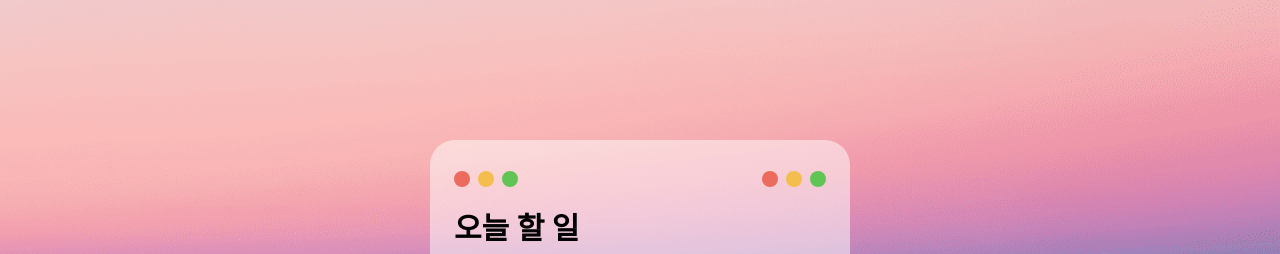
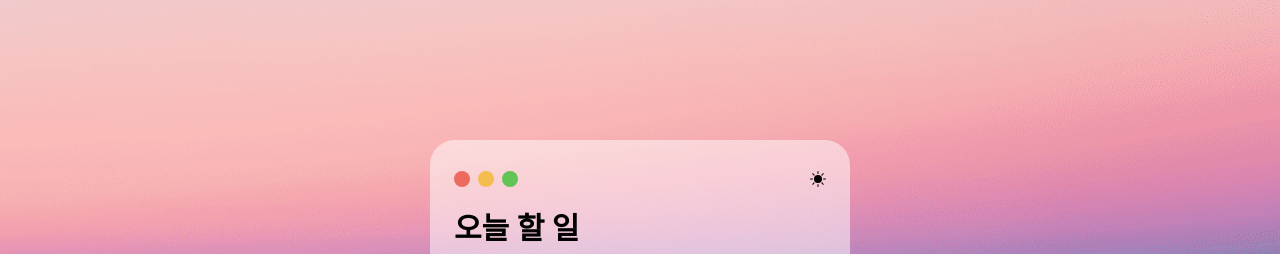
Before and after one commit to wkdwhdghks/redux-todolist, a React (Create React App) app: page / in a window 1280 px wide. Shown: the top 254 px of the page. Built offline with nearby package versions, Linux system fonts and the light colour scheme.

Commit message:
다크모드 구현

```diff
--- a/src/App.module.css
+++ b/src/App.module.css
@@ -48,4 +48,19 @@
   height: calc(100% - 24px - 30px - 36px - 21px - 19px - 30px - 50px);
   overflow-y: scroll;
   margin-bottom: 20px;
+  padding-right: 10px;
 }
+
+::-webkit-scrollbar {
+  width: 10px;
+}
+
+::-webkit-scrollbar-thumb {
+  background: var(--color-scrollbar);
+  border-radius: 10px;
+}
+
+::-webkit-scrollbar-track {
+  background: var(--color-scrollbar-bg);
+  border-radius: 10px;
+}
--- a/src/App.tsx
+++ b/src/App.tsx
@@ -1,4 +1,4 @@
-import { useState } from "react";
+import { useEffect, useState } from "react";
 import { v4 as uuid } from "uuid";
 import { useDispatch, useSelector } from "react-redux";
 import { RootState } from "./store/store";
@@ -6,6 +6,7 @@ import { addTodo } from "./store/slices/todoSlice";
 import Header from "./components/Header";
 import TodoItem from "./components/TodoItem";
 import styles from "./App.module.css";
+import { darkModeCheck } from "./store/slices/darkModeSlice";
 
 interface Todo {
   id: string;
@@ -34,6 +35,14 @@ function App() {
     dispatch(addTodo([...todos, todo]));
     setText("");
   };
+
+  useEffect(() => {
+    const isDark =
+      localStorage.theme === "dark" ||
+      (!("theme" in localStorage) &&
+        window.matchMedia("(prefers-color-scheme: dark)").matches);
+    dispatch(darkModeCheck(isDark));
+  }, [dispatch]);
 
   return (
     <div className={styles.container}>
--- a/src/components/Header.module.css
+++ b/src/components/Header.module.css
@@ -2,6 +2,7 @@
   width: 100%;
   height: 130px;
   margin-bottom: 10px;
+  color: var(--color-text);
 }
 
 .headerContainer {
@@ -11,7 +12,8 @@
   margin-bottom: 10px;
 }
 
-.circleContainer {
+.circleContainer,
+.darkModeContainer {
   display: flex;
   align-items: center;
 }
@@ -35,6 +37,17 @@
   margin-left: 8px;
 }
 
+.sun,
+.moon {
+  transition-duration: 0.3s;
+  transition-property: transform;
+}
+
+.sun:hover,
+.moon:hover {
+  transform: scale(1.3);
+}
+
 .title {
   font-size: 30px;
   font-weight: bold;
--- a/src/components/Header.tsx
+++ b/src/components/Header.tsx
@@ -1,7 +1,9 @@
 import { useState } from "react";
-import styles from "./Header.module.css";
 import { useDispatch, useSelector } from "react-redux";
 import { RootState } from "../store/store";
+import { BsFillSunFill, BsFillMoonFill } from "react-icons/bs";
+import styles from "./Header.module.css";
+import { toggleDarkMode } from "../store/slices/darkModeSlice";
 
 const Header: React.FC = () => {
   const [timer, setTimer] = useState("00:00:00");
@@ -13,7 +15,6 @@ const Header: React.FC = () => {
     const todayDate = now.getDate();
     const week = ["SUN", "MON", "TUE", "WED", "THE", "FRI", "SAT"];
     const dayOfWeek = week[now.getDay()];
-
     return todayYear + "." + todayMonth + "." + todayDate + dayOfWeek;
   };
 
@@ -29,8 +30,9 @@ const Header: React.FC = () => {
   startTimer();
 
   const todos = useSelector((state: RootState) => state.todos.todos);
+  const todo = todos.filter((todo) => !todo.status).length;
+  const darkMode = useSelector((state: RootState) => state.darkMode.darkMode);
   const dispatch = useDispatch();
-  const a = todos.filter((todo) => !todo.status).length;
 
   return (
     <div className={styles.container}>
@@ -41,16 +43,18 @@ const Header: React.FC = () => {
           <span className={styles.circle}></span>
         </div>
 
-        <div className={styles.circleContainer}>
-          <span className={styles.circle}></span>
-          <span className={styles.circle}></span>
-          <span className={styles.circle}></span>
+        <div
+          className={styles.darkModeContainer}
+          onClick={() => dispatch(toggleDarkMode())}
+        >
+          {!darkMode && <BsFillSunFill className={styles.sun} />}
+          {darkMode && <BsFillMoonFill className={styles.moon} />}
         </div>
       </div>
 
       <div>
         <p className={styles.title}>오늘 할 일</p>
-        <p className={styles.subTitle}>할 일 {a}개</p>
+        <p className={styles.subTitle}>할 일 {todo}개</p>
         <span className={styles.ymd}>{todayTime().slice(0, 9)}</span>
         <span className={styles.day}>{todayTime().slice(9, 12)}</span>
         <span>{timer}</span>
--- /dev/null
+++ b/src/store/slices/darkModeSlice.ts
@@ -0,0 +1,39 @@
+import { PayloadAction, createSlice } from "@reduxjs/toolkit";
+
+interface DarkMode {
+  darkMode: boolean;
+}
+
+const initialState: DarkMode = {
+  darkMode: false,
+};
+
+const darkModeSlice = createSlice({
+  name: "darkMode",
+  initialState,
+  reducers: {
+    toggleDarkMode: (state) => {
+      state.darkMode = !state.darkMode;
+      if (state.darkMode) {
+        document.documentElement.classList.add("dark");
+        localStorage.theme = "dark";
+      } else {
+        document.documentElement.classList.remove("dark");
+        localStorage.theme = "light";
+      }
+    },
+    darkModeCheck: (state, action: PayloadAction<boolean>) => {
+      state.darkMode = action.payload;
+      if (state.darkMode) {
+        document.documentElement.classList.add("dark");
+        localStorage.theme = "dark";
+      } else {
+        document.documentElement.classList.remove("dark");
+        localStorage.theme = "light";
+      }
+    },
+  },
+});
+
+export const { toggleDarkMode, darkModeCheck } = darkModeSlice.actions;
+export default darkModeSlice;
--- a/src/store/store.ts
+++ b/src/store/store.ts
@@ -1,9 +1,11 @@
 import { configureStore } from "@reduxjs/toolkit";
 import todosSlice from "./slices/todoSlice";
+import darkModeSlice from "./slices/darkModeSlice";
 
 const store = configureStore({
   reducer: {
     todos: todosSlice.reducer,
+    darkMode: darkModeSlice.reducer,
   },
 });
 
--- a/src/styles/global.css
+++ b/src/styles/global.css
@@ -1,15 +1,19 @@
 :root {
   --color-text: #000000;
-  --color-input: #f3eef5;
+  --color-input: rgba(255, 255, 255, 0.7);
   --color-input-button: rgb(255, 255, 255);
-  --color-todo-bg: #ffffff;
+  --color-todo-bg: rgba(255, 255, 255, 0.8);
   --color-bg: rgba(255, 255, 255, 0.5);
+  --color-scrollbar-bg: rgba(255, 255, 255, 0.3);
+  --color-scrollbar: rgb(255, 255, 255);
 }
 
 html.dark {
   --color-text: #ffffff;
   --color-input: rgba(255, 255, 255, 0.3);
   --color-input-button: rgb(37, 37, 37);
-  --color-todo-bg: rgb(37, 37, 37);
-  --color-bg: rgba(0, 0, 0, 0.5);
+  --color-todo-bg: rgb(37, 37, 37, 0.8);
+  --color-bg: rgba(0, 0, 0, 0.75);
+  --color-scrollbar-bg: rgba(0, 0, 0, 0.3);
+  --color-scrollbar: rgb(37, 37, 37);
 }
```
